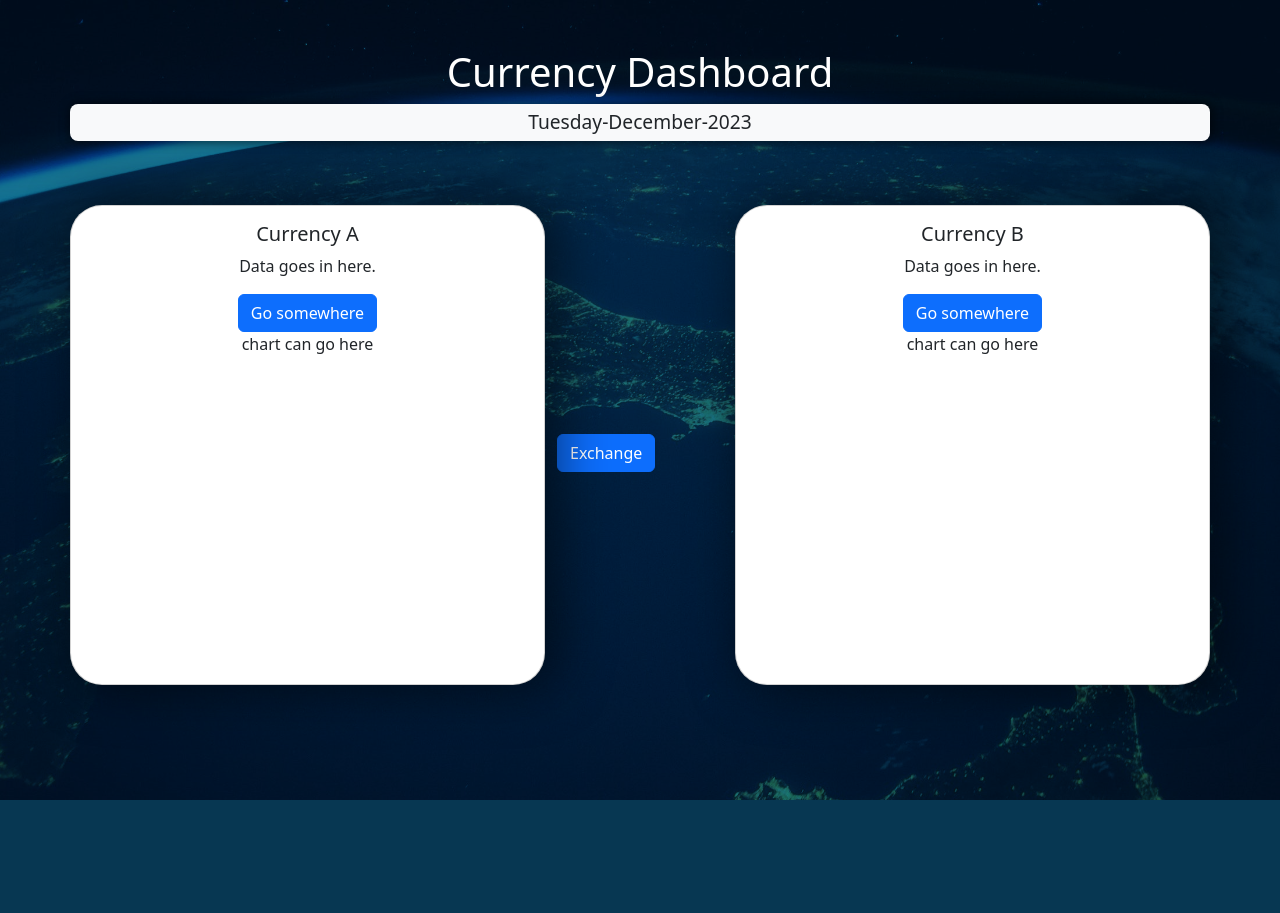
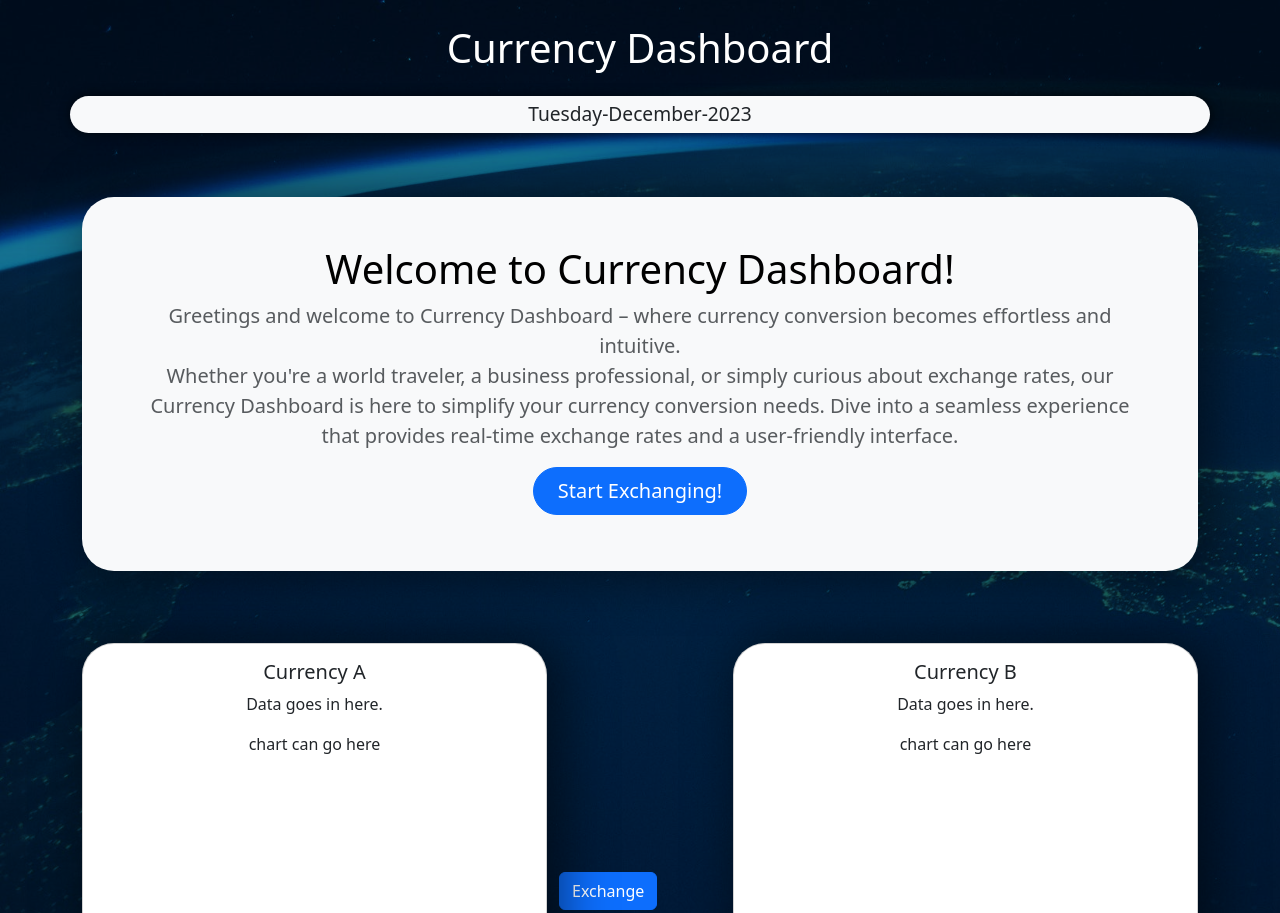
Before and after one commit to HabibStackz/currency-dashboard, a plain HTML site: page index.html in a window 1280 px wide. Shown: the top 913 px of the page. Before the commit the page ends 800 px from the top, so only its background shows below. Drawn offline with nearby package versions, Linux system fonts and the light colour scheme; no server answers.

Commit message:
minor changes to html and css

```diff
--- a/assets/css/style.css
+++ b/assets/css/style.css
@@ -19,6 +19,4 @@ body {
 .dateHeader{
     font-size: 1.2rem;
     box-shadow: 1px 0px 10px 2px rgba(0, 0, 0, 0.5);
-    /* width: fit-content; */
 }
-}
--- a/index.html
+++ b/index.html
@@ -11,18 +11,18 @@
 
 <body>
 
-  <header class="text-white text-center mt-5">
+  <header class="text-white text-center m-4">
     <h1>Currency Dashboard</h1>
-    <div class="container">
+    <div class="container mt-4 ">
       <div class="row">
-        <p id="currentDate" class="dateHeader col-12 bg-body-tertiary rounded-3 text-dark text-center p-1"></p>
+        <p id="currentDate" class="dateHeader col-12 bg-body-tertiary rounded-5 text-dark text-center p-1"></p>
       </div>
     </div> <!--Use dayJS to show current day and date-->
   </header>
 
-  <section class= "d-none">
-    <div id="welcomeMessage" class="py-4 container">
-      <div class="p-5 pb-2 text-center bg-body-tertiary rounded-5">
+  <section class="">
+    <div id="welcomeMessage" class="py-4 container ">
+      <div class="p-5 pb-2 text-center bg-body-tertiary rounded-5 boxShadow">
         <h1 class="text-body-emphasis">Welcome to Currency Dashboard!</h1>
         <p class="col-lg-12 mx-auto fs-5 text-muted">
           Greetings and welcome to Currency Dashboard – where currency conversion becomes effortless and intuitive.
@@ -32,7 +32,8 @@
           real-time exchange rates and a user-friendly interface.
         </p>
         <div class="d-inline-flex gap-2 mb-5">
-          <button id="startExchange" class="d-inline-flex align-items-center btn btn-primary btn-lg px-4 rounded-pill" type="button">
+          <button id="startExchange" class="d-inline-flex align-items-center btn btn-primary btn-lg px-4 rounded-pill"
+            type="button">
             Start Exchanging!
           </button>
         </div>
@@ -41,25 +42,27 @@
   </section>
 
   <section>
-    <div class="container mt-5 ">
+    <div class="container mt-5 px-4 ">
       <div class="row align-items-center">
         <div class="card boxShadow text-center mb-3 col-5 rounded-5" style="width: 1fr; height: 30rem;">
           <div class="card-body">
             <h5 class="card-title">Currency A</h5>
             <p class="card-text">Data goes in here.</p>
-            <a href="#" class="btn btn-primary">Go somewhere</a>
+
             <p>chart can go here</p>
           </div>
         </div>
-        <div class="col-2 ">
+
+        <div id="exchangeButton" class="col-2">
           <a href="#" class="btn btn-primary">Exchange</a>
           <!-- exchange arrow goes here -->
         </div>
+
         <div class="card boxShadow text-center mb-3 col-5 rounded-5" style="width: 1fr; height: 30rem;">
           <div class="card-body">
             <h5 class="card-title">Currency B</h5>
             <p class="card-text">Data goes in here.</p>
-            <a href="#" class="btn btn-primary">Go somewhere</a>
+
             <p>chart can go here</p>
           </div>
         </div>
```
